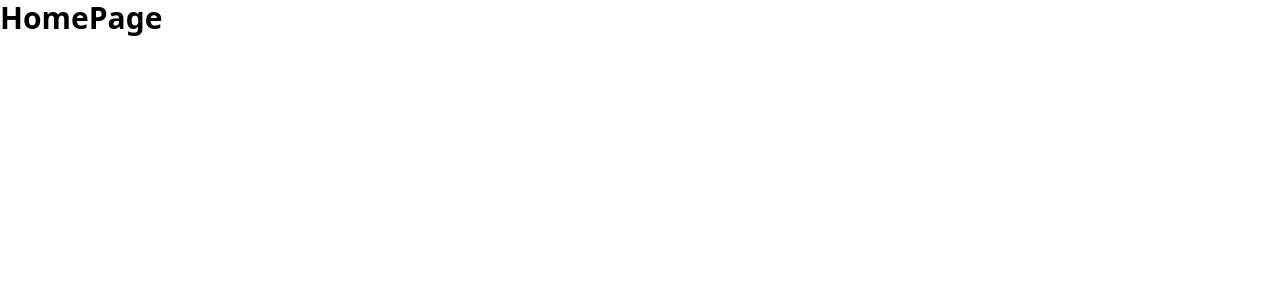
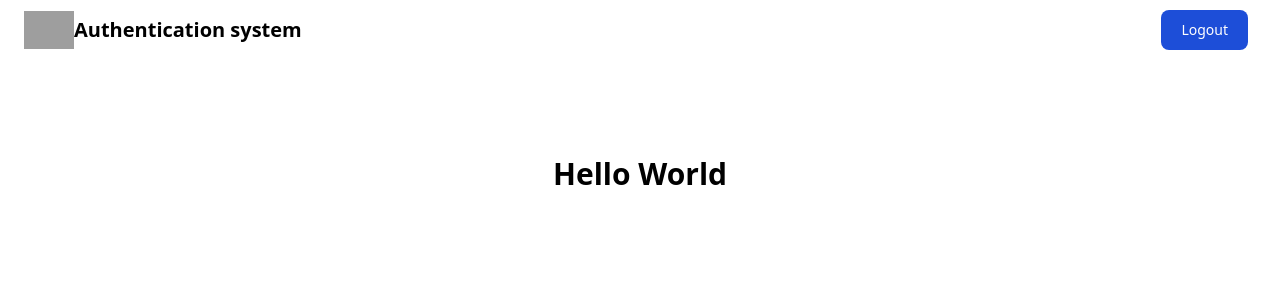
Before and after one commit to fikiap23/authentication-system, a React (Vite) app in the folder client/: page / in a window 1280 px wide. Shown: the top 300 px of the page. Built offline with nearby package versions, Linux system fonts and the light colour scheme; grey boxes are pictures that could not be loaded.

Commit message:
add header

```diff
--- /dev/null
+++ b/client/src/components/Headar.jsx
@@ -0,0 +1,31 @@
+const Headar = () => {
+  return (
+    <header>
+      <nav className="bg-white border-gray-200 px-4 lg:px-6 py-2.5 dark:bg-gray-800">
+        <div className="flex flex-wrap justify-between items-center mx-auto max-w-screen-xl">
+          <a href="https://flowbite.com" className="flex items-center">
+            <img
+              width="50"
+              height="50"
+              src="https://img.icons8.com/ios-filled/50/redux.png"
+              alt="redux"
+            />
+            <span className="self-center text-xl font-semibold whitespace-nowrap dark:text-white">
+              Authentication system
+            </span>
+          </a>
+          <div className="flex items-center lg:order-2">
+            <a
+              href="#"
+              className="text-white bg-blue-700 hover:bg-blue-800 focus:ring-4 focus:ring-blue-300 font-medium rounded-lg text-sm px-4 lg:px-5 py-2 lg:py-2.5 mr-2 dark:bg-blue-600 dark:hover:bg-blue-700 focus:outline-none dark:focus:ring-blue-800"
+            >
+              Logout
+            </a>
+          </div>
+        </div>
+      </nav>
+    </header>
+  )
+}
+
+export default Headar
--- a/client/src/pages/HomePage.jsx
+++ b/client/src/pages/HomePage.jsx
@@ -1,7 +1,12 @@
-import React from 'react'
+import Headar from '../components/Headar'
 
 const HomePage = () => {
-  return <div className="text-3xl font-bold">HomePage</div>
+  return (
+    <>
+      <Headar />
+      <div className="text-3xl font-bold text-center mt-24">Hello World</div>
+    </>
+  )
 }
 
 export default HomePage
```
